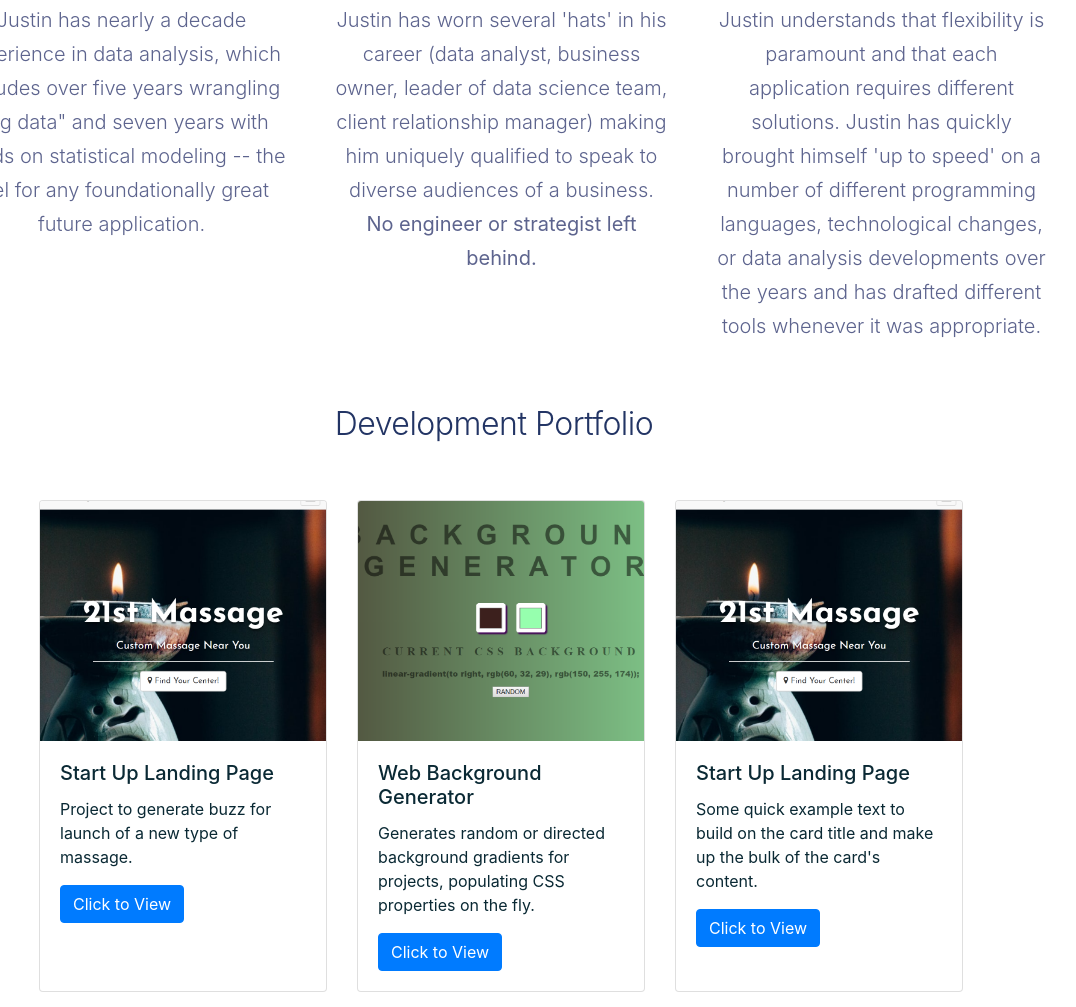
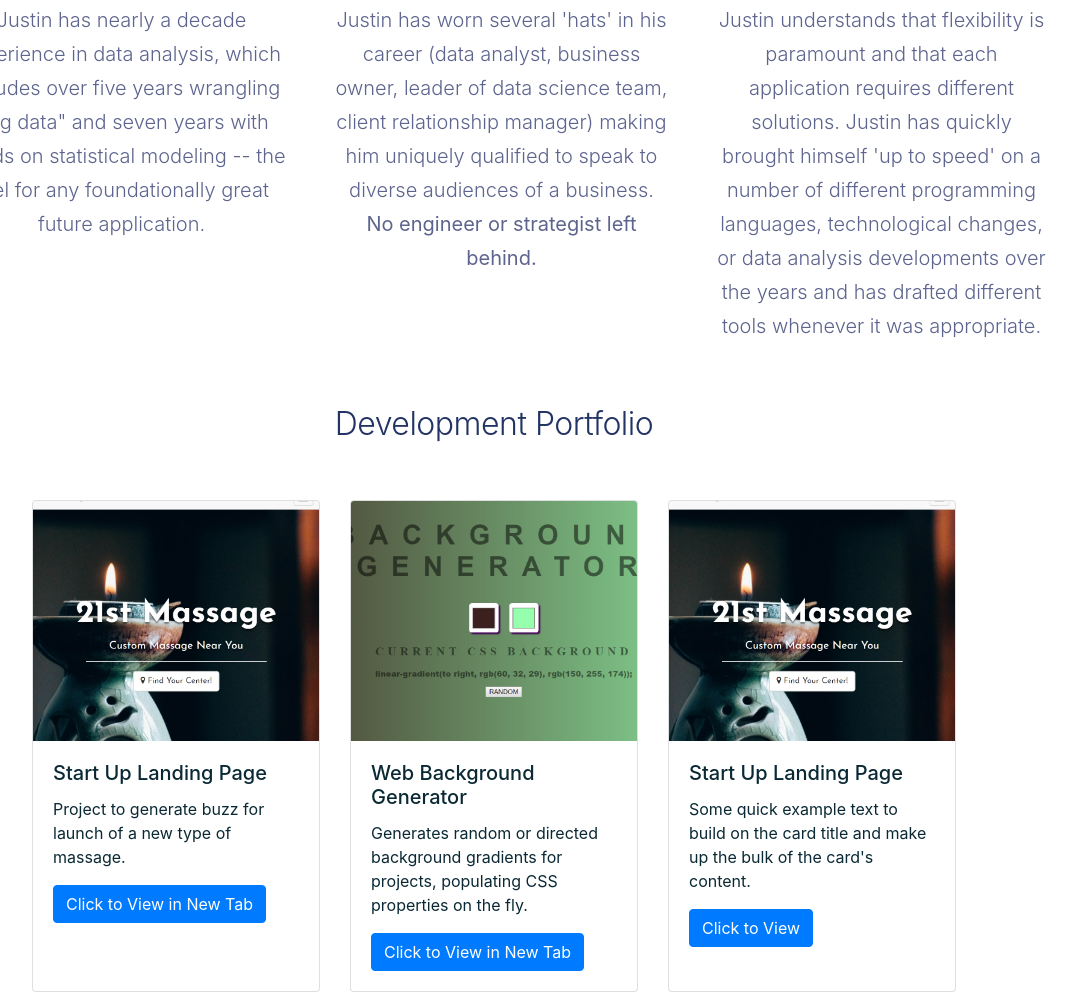
Before and after one commit to jeppley16/jeppley16.github.io, a website: page index.html in a window 1280 px wide. Shown: the part 634-1641 px from the top of the page, without its empty margins (146-1222 px from the left). Drawn offline with nearby package versions, Linux system fonts and the light colour scheme; a web font is replaced by a local one.

Commit message:
fixing alignment issues with portfolio section

```diff
--- a/index.html
+++ b/index.html
@@ -204,7 +204,7 @@
 		</div>
 
 
-		<div class='row portfolio'> <!-- Row of portfolio items -->
+		<div class='row d-flex flex-column align-items-center justify-content-center'> <!-- Row of portfolio items -->
 
 			<!-- Project One -->
 
@@ -212,7 +212,7 @@
 			<div class='card-deck'>
 			<!-- <div class='col-md-4'> -->
 				<div
-					class="card"
+					class="card d-flex flex-column align-items-center justify-content-center"
 					style="width: 18rem;">
 				  <img
 				  	class="card-img-top"
@@ -223,7 +223,8 @@
 				    <p class="card-text">Project to generate buzz for launch of a new type of massage.</p>
 				    <a
 				    	href="projects/startuplp/index.html"
-				    	class="btn btn-primary">Click to View</a>
+				    	class="btn btn-primary"
+				    	target="_blank">Click to View in New Tab</a>
 				  </div>
 				</div>
 			<!-- </div> -->
@@ -232,7 +233,7 @@
 
 			<!-- <div class='col-md-4'> -->
 				<div
-					class="card"
+					class="card d-flex flex-column align-items-center justify-content-center"
 					style="width: 18rem;">
 				  <img
 				  	class="card-img-top"
@@ -243,7 +244,8 @@
 				    <p class="card-text">Generates random or directed background gradients for projects, populating CSS properties on the fly.</p>
 				    <a
 				    	href="projects/bggenerator/index.html"
-				    	class="btn btn-primary">Click to View</a>
+				    	class="btn btn-primary"
+				    	target="_blank">Click to View in New Tab</a>
 				  </div>
 				</div>
 			<!-- </div> -->
@@ -252,7 +254,7 @@
 
 			<!-- <div class='col-md-4'> -->
 				<div
-					class="card"
+					class="card d-flex flex-column align-items-center justify-content-center"
 					style="width: 18rem;">
 				  <img
 				  	class="card-img-top"
```
